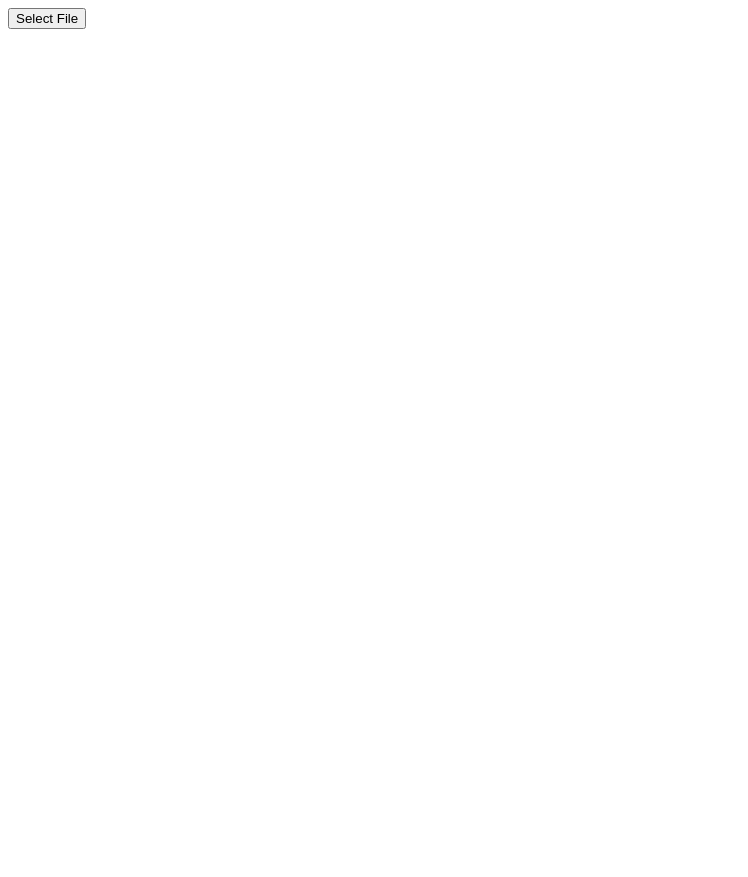
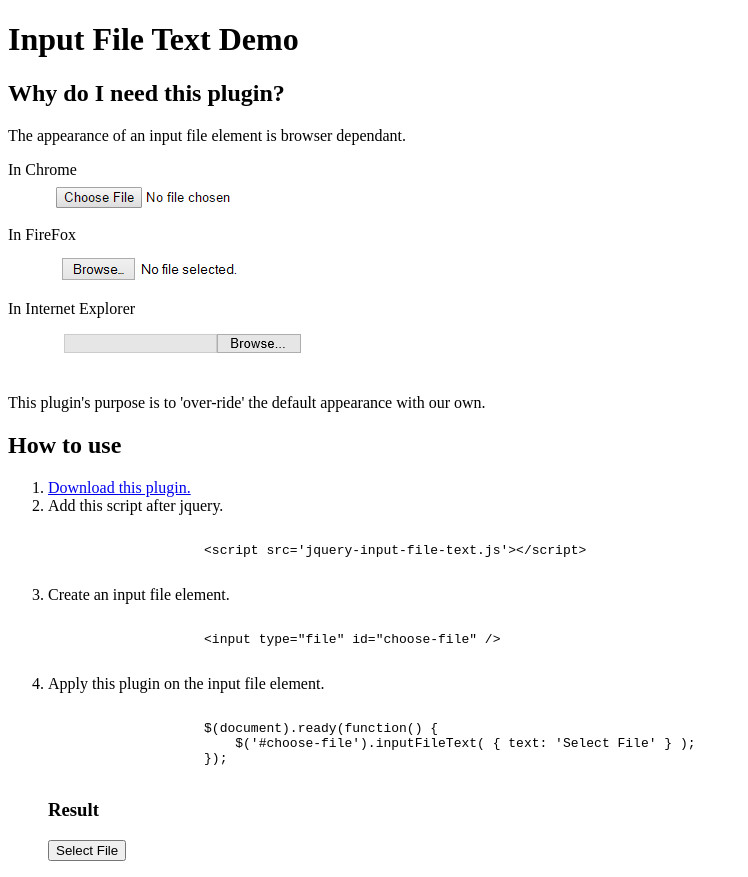
Before and after one commit to datchung/jquery.inputFileText, a website: page doc/index.htm in a window 1280 px wide. Shown: the whole page, without its empty margins (0-748 px from the left). Before the commit the page ends 800 px from the top, so only its background shows below. Drawn offline with nearby package versions, Linux system fonts and the light colour scheme.

Commit message:
Updated demo html page with instructions

```diff
--- a/doc/index.htm
+++ b/doc/index.htm
@@ -10,7 +10,54 @@
 
     </head>
     <body>
-        <input type="file" id="choose-file">
+        <h1>Input File Text Demo</h1>
+
+        <h2>Why do I need this plugin?</h2>
+        <p>
+            The appearance of an input file element is browser dependant.
+        </p>
+        <dl>
+            <dt>In Chrome</dt>
+            <dd><img src="images/chrome.png"/></dd>
+            <dt>In FireFox</dt>
+            <dd><img src="images/firefox.png"/></dd>
+            <dt>In Internet Explorer</dt>
+            <dd><img src="images/internetExplorer.png"/></dd>
+        </dl>
+        <p>
+            This plugin's purpose is to 'over-ride' the default appearance with our own.
+        </p>
+
+        <h2>How to use</h2>
+        <ol>
+            <li>
+                <a href="../src/jquery-input-file-text.js" target="_blank">
+                    Download this plugin.
+                </a>
+            </li>
+            <li>
+                Add this script after jquery.
+                <pre><code>
+                    &lt;script src='jquery-input-file-text.js'&gt;&lt;/script&gt;
+                </code></pre>
+            </li>
+            <li>
+                Create an input file element.
+                <pre><code>
+                    &lt;input type="file" id="choose-file" /&gt;
+                </code></pre>
+            </li>
+            <li>
+                Apply this plugin on the input file element.
+                <pre><code>
+                    $(document).ready(function() {
+                        $('#choose-file').inputFileText( { text: 'Select File' } );
+                    });
+                </code></pre>
+                <h3>Result</h3>
+                <input type="file" id="choose-file" />
+            </li>
+        </ol>
 
         <script>
             $(document).ready(function() {
```
Also changed, not shown: doc/images/chrome.PNG (added), doc/images/firefox.PNG (added), doc/images/internetExplorer.PNG (added).
